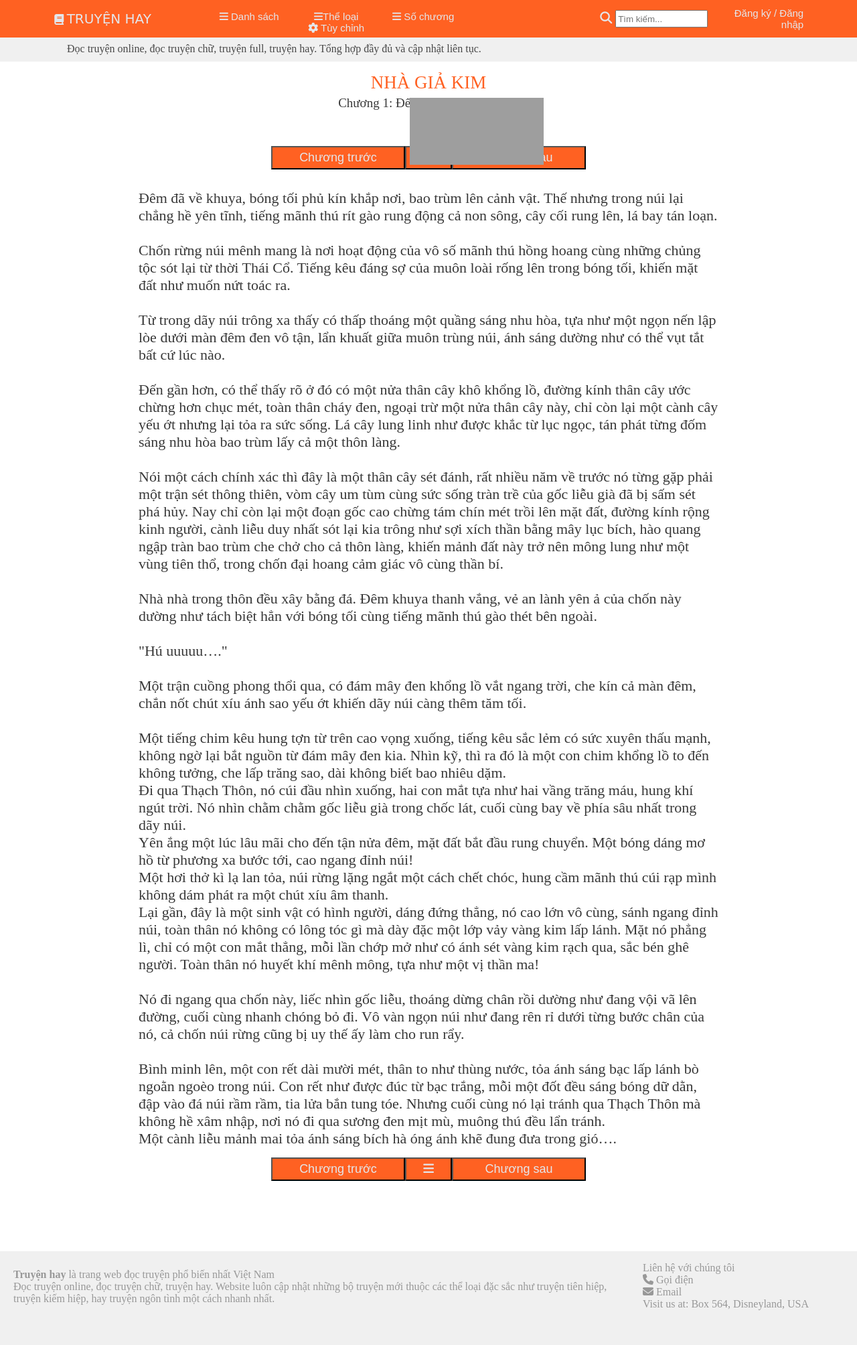
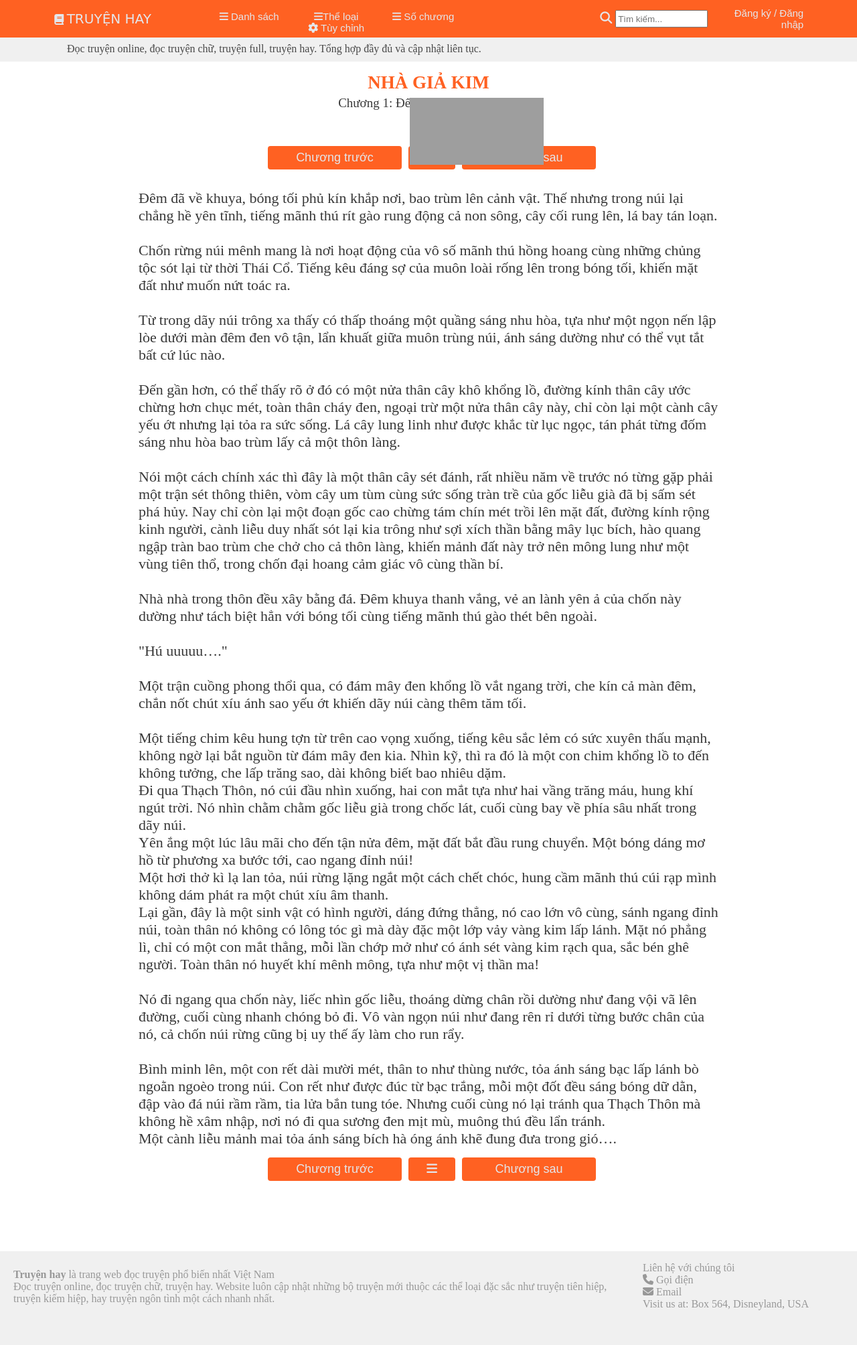
Before and after one commit to longvu01/truyenhay, a PHP site: page /reading.php in a window 1280 px wide. Shown: the whole page at 67% size. Run offline with PHP 8.4, Linux system fonts and the light colour scheme; some libraries are stand-ins or nearby versions; grey boxes are pictures that could not be loaded.

Commit message:
change css in button

```diff
--- a/comment.php
+++ b/comment.php
@@ -9,6 +9,7 @@
     		height: 30px;
     		/*background: blue;*/
     		border-bottom: 1px solid darkgrey;
+        margin-top: 10px;
     	}
     	.binh_luan_truyen>p{
     		width: 220px;
@@ -23,8 +24,9 @@
     		/*background: purple;*/
     		font-weight: bold;
     		padding-left: 10px;
+        padding-top: 10px;
     		font-size: 18px;
-    		margin: 0;
+    		margin:0;
     	}
     	.thong_tin_binh_luan{
     		width: 100%;
@@ -108,6 +110,8 @@
     		background: #ff6122;
     		color: #E4E6EB;
     		font-size: 15px;
+        border: none;
+        border-radius: 8px;
     	}
     	button[class=tai_them]:hover{
     		color: #FFFFCC;
--- a/reading.php
+++ b/reading.php
@@ -16,6 +16,7 @@
 			text-align: center;
 			font-size: 27px;
 			color: #ff6122;
+			font-weight: bold;
 		}
 		#div_giua>.giua>.ten_chuong{
 			width: 100%;
@@ -55,6 +56,9 @@
 			width: 200px;
 			height: 70%;
 			font-size: 18px;
+			border: none;
+			border-radius: 4px;
+			margin-left: 10px;
 		}
 		.noi_dung{
 			width: 100%;
@@ -80,6 +84,9 @@
 			width: 200px;
 			height: 70%;
 			font-size: 18px;
+			border: none;
+			border-radius: 4px;
+			margin-left: 10px;
 		}
 		button[class="danh_sach_chuong"]{
 			width: 50px;
--- a/tableOfContents.php
+++ b/tableOfContents.php
@@ -154,6 +154,10 @@
 		a[class="chuong"]{
 			text-decoration: none;
 			color: #383838;
+		}
+		a[class="chuong"]:hover{
+			color: #ff6122;
+			text-shadow: 2px 2px 7px;
 		}
 		.muc_luc{
 			width: 100%;
```
